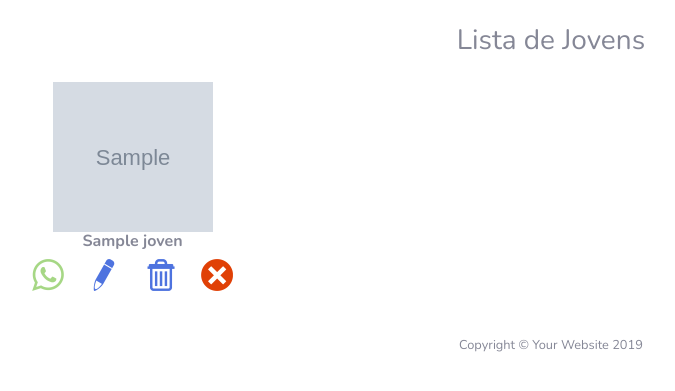
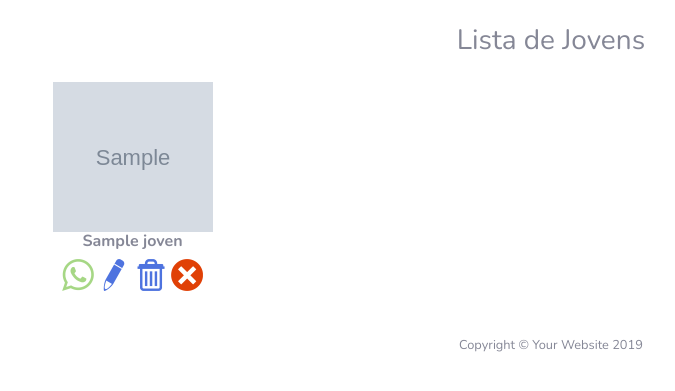
Before and after one commit to arquimedesjr/app_wep_issacar, a Django app: template app/templates/list_jovem.html in a window 1280 px wide. Shown: the part 56-447 px from the top of the page, without its empty margins (89-764 px from the left). Run offline with Django 3.2, Linux system fonts and the light colour scheme; the template is opened without the code that fills it: most values are stand-ins (such as "Sample title", 1, 10 or a date in 2020); grey boxes marked "Sample" are stand-in pictures; some libraries are stand-ins or nearby versions.

Commit message:
ajuste lista jovem

```diff
--- a/app/templates/list_jovem.html
+++ b/app/templates/list_jovem.html
@@ -27,19 +27,19 @@ Dashboard
             <h6 class="text-nowrap"><b> {{jovens.nome}} </b></h6>
             <p>
                 <a href="https://api.whatsapp.com/send?phone=55{{jovens.telefone}}&text=Oi {{jovens.nome}}, tudo bem? Senti sua falta hoje na reunião"
-                   class="card-link">
+                   >
                     <img src="{% static 'img/whatsapp.png' %}">
                 </a>
 
-                <a href="{% url 'edit_jovem' pk=jovens.pk %}" class="card-link">
+                <a href="{% url 'edit_jovem' pk=jovens.pk %}" >
                     <img src="{% static 'img/edit.png' %}">
                 </a>
 
-                <a href="{% url 'delete_jovem' pk=jovens.pk %}" class="card-link">
+                <a href="{% url 'delete_jovem' pk=jovens.pk %}" >
                     <img src="{% static 'img/delete.png' %}">
                 </a>
 
-                <a href="{% url 'presenca_jovem' pk=jovens.pk %}" class="card-link">
+                <a href="{% url 'presenca_jovem' pk=jovens.pk %}" >
                     {% if "SIM" == jovens.presenca %}
                     <img src="{% static 'img/ok.png' %}">
                     {% else %}
```
